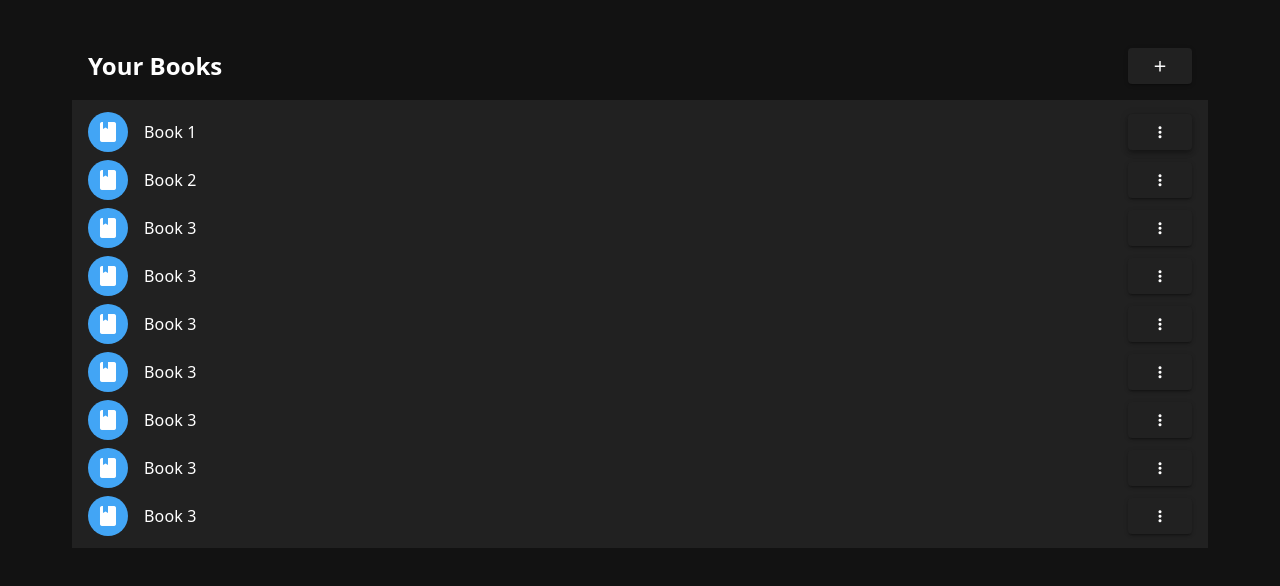
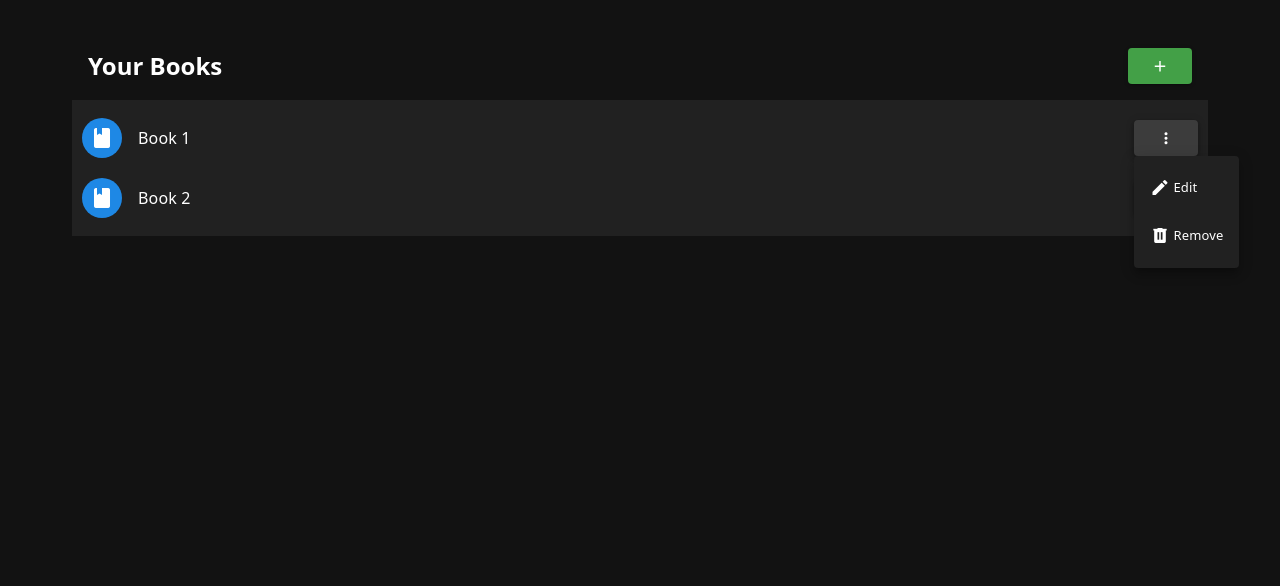
Before and after one commit to guylev38/audioglyph, a Vue app in the folder apps/web/: page / in a window 1280 px wide. Both pictures are taken after a click on the button 1160 px from the left and 132 px from the top of the page. Shown: the top 586 px of the page. Built offline with nearby package versions, Linux system fonts and the light colour scheme.

Commit message:
Created 3 dots menu for each book

```diff
--- a/apps/web/src/components/Library.vue
+++ b/apps/web/src/components/Library.vue
@@ -1,51 +1,18 @@
 <script lang="ts" setup>
-const items = [
+const books = [
   {
     title: "Book 1",
     value: 1,
   },
   {
     title: "Book 2",
-    value: 1,
-  },
-  {
-    title: "Book 3",
-    value: 3,
-  },
-  {
-    title: "Book 3",
-    value: 3,
-  },
-  {
-    title: "Book 3",
-    value: 3,
-  },
-
-  {
-    title: "Book 3",
-    value: 3,
-  },
-
-  {
-    title: "Book 3",
-    value: 3,
-  },
-
-  {
-    title: "Book 3",
-    value: 3,
-  },
-
-  {
-    title: "Book 3",
-    value: 3,
+    value: 2,
   },
 ];
 
 const bookOptions = [
-  { title: "edit", prependIcon: "mdi-edit", code: "edit" },
-  { type: "divider" },
-  { title: "Remove", prependIcon: "mdi-trash-can", code: "delete" },
+  { title: "Edit", prependIcon: "mdi-pencil", code: "book-edit" },
+  { title: "Remove", prependIcon: "mdi-trash-can", code: "book-delete" },
 ];
 </script>
 
@@ -55,25 +22,41 @@ const bookOptions = [
       style="display: flex; flex-direction: row; justify-content: space-between"
     >
       <h2>Your Books</h2>
-      <v-btn>
+      <v-btn color="green-darken-1">
         <v-icon>mdi-plus</v-icon>
       </v-btn>
     </v-container>
     <v-list>
-      <v-list-item v-for="item in items" :key="item.title" :title="item.title">
+      <v-list-item
+        v-for="book in books"
+        :key="book.title"
+        :title="book.title"
+        style="padding: 10px"
+      >
         <template v-slot:prepend>
-          <v-avatar color="blue-lighten-1">
+          <v-avatar color="blue-darken-1">
             <v-icon color="white"> mdi-book </v-icon>
           </v-avatar>
         </template>
-
         <template v-slot:append>
-          <v-menu>
+          <v-menu location="bottom">
             <template v-slot:activator="{ props }">
-              <v-btn>
+              <v-btn v-bind="props">
                 <v-icon> mdi-dots-vertical </v-icon>
               </v-btn>
             </template>
+            <v-list>
+              <v-list-item
+                v-for="(option, index) in bookOptions"
+                :key="index"
+                :value="index"
+              >
+                <v-list-item-title style="font-size: small">
+                  <v-icon size="20px"> {{ option.prependIcon }}</v-icon>
+                  {{ option.title }}
+                </v-list-item-title>
+              </v-list-item>
+            </v-list>
           </v-menu>
         </template>
       </v-list-item>
```
